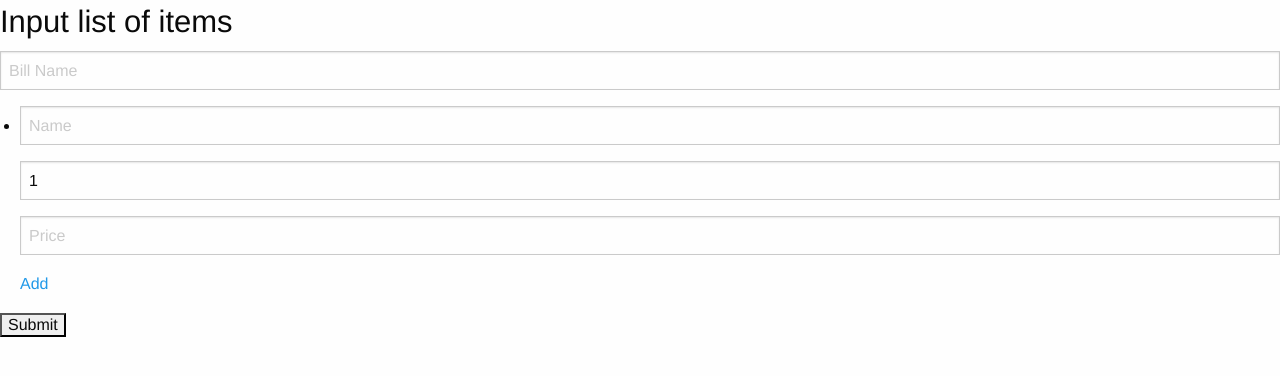
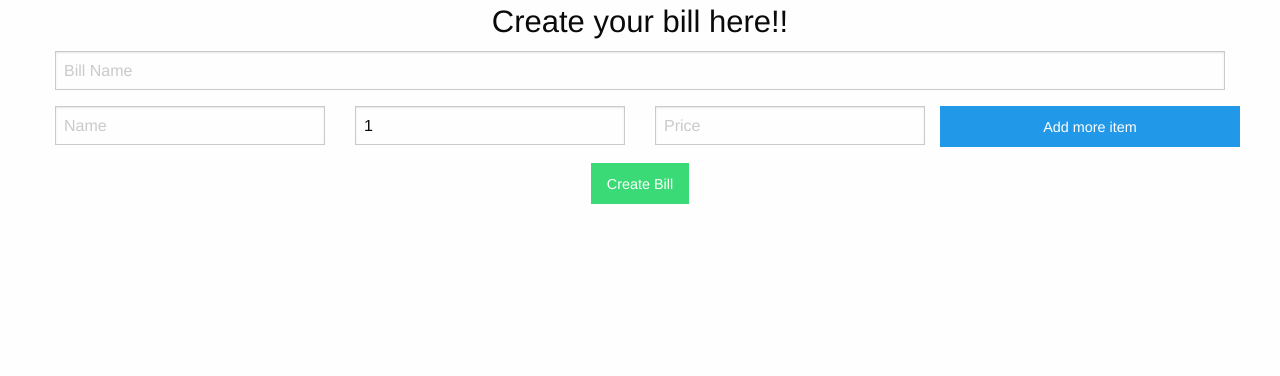
Before and after one commit to BabyThor/billshare, a Django app: page /host/ in a window 1280 px wide. Shown: the top 376 px of the page. Run offline with Django 3.2, Linux system fonts and the light colour scheme; some libraries are stand-ins or nearby versions.

Commit message:
Make host template use foundation framwork

```diff
--- a/templates/host.html
+++ b/templates/host.html
@@ -1,13 +1,24 @@
 {% extends "base_template.html" %}
 {% load staticfiles %}
 {% block content %}
-<h3>Input list of items</h3>
+<div class="row">
+	<div class="small-12 medium-12 large-12 text-center"><h3>Create your bill here!!</h3></div>
+</div>
 <form name="host" action="." method="POST" id="host-form">{% csrf_token %}
-	<p>{{ form.bill_name }}</p>
-	<ul class="item">
-		<li>{{ form.item_name }}{{ form.item_amount }}{{ form.item_price }}<a class="add-item">Add</a></li>
-	</ul>
-	<input id="submit" type="submit" value="Submit">
+	<div class="row">
+		<div class="large-12 columns">
+			{{ form.bill_name }}
+		</div>
+	</div>
+	<div class="item">
+		<div class="row">
+			<div class="large-3 columns">{{ form.item_name }}</div>
+			<div class="large-3 columns">{{ form.item_amount }}</div>
+			<div class="large-3 columns">{{ form.item_price }}</div>
+			<a class="large-3 columns add-item button round">Add more item</a>
+		</div>
+	</div>
+	<div class="row text-center"><button type="submit" class="success button round">Create Bill</button></div>
 </form>
 
 <script src="https://code.jquery.com/jquery-1.12.4.min.js" integrity="sha256-ZosEbRLbNQzLpnKIkEdrPv7lOy9C27hHQ+Xp8a4MxAQ=" crossorigin="anonymous"></script>
@@ -33,14 +44,13 @@
 </script>
 <script type="text/javascript">
 	$(document).on("click", ".add-item", function(e) {
-		$('.add-item').attr('onclick', 'remove_item');
-		$('.add-item').addClass('remove-item');
+		$('.add-item').addClass('remove-item alert');
 		$('.add-item').text('Remove');
 		$('.add-item').removeClass('add-item');
-		$('.item').append('<li>{{ form.item_name }}{{ form.item_amount }}{{ form.item_price }}<a class="add-item">Add</a></li>');
+		$('.item').append('<div class="row"><div class="large-3 columns">{{ form.item_name }}</div><div class="large-3 columns">{{ form.item_amount }}</div><div class="large-3 columns">{{ form.item_price }}</div><a class="large-3 columns add-item button round">Add more item</a>');
 	});
 	$(document).on("click", ".remove-item", function(e) {
-		$(this).closest("li").remove();
+		$(this).closest("div").remove();
 	});
 </script>
 {% endblock %}
```
